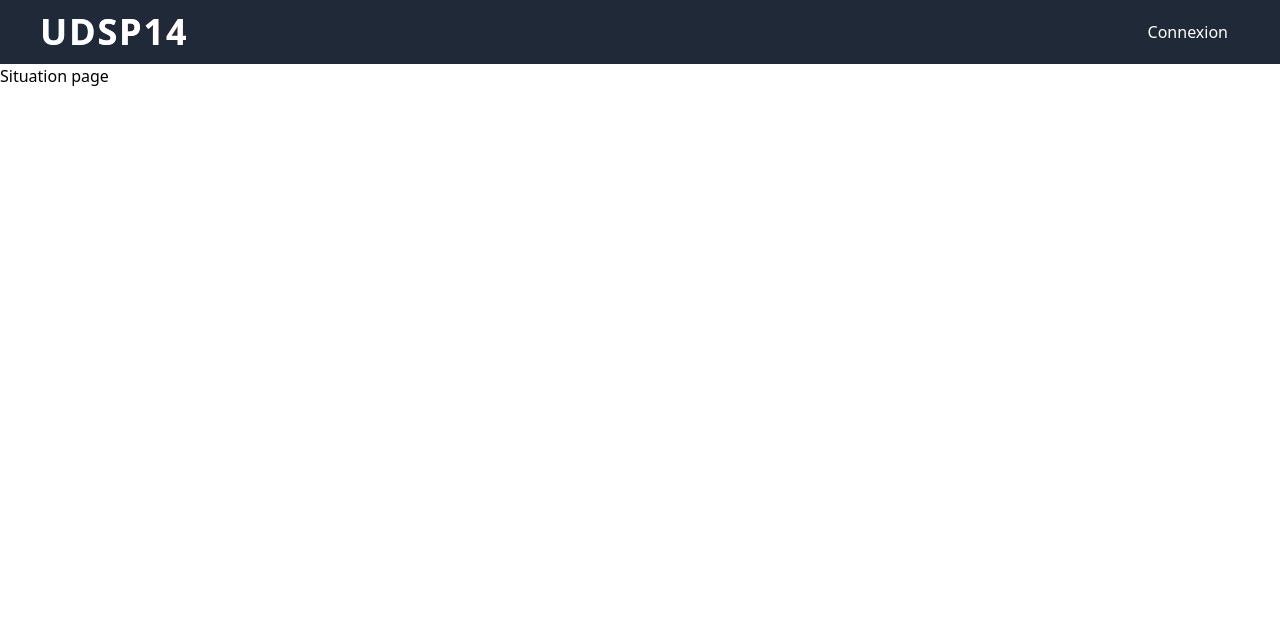
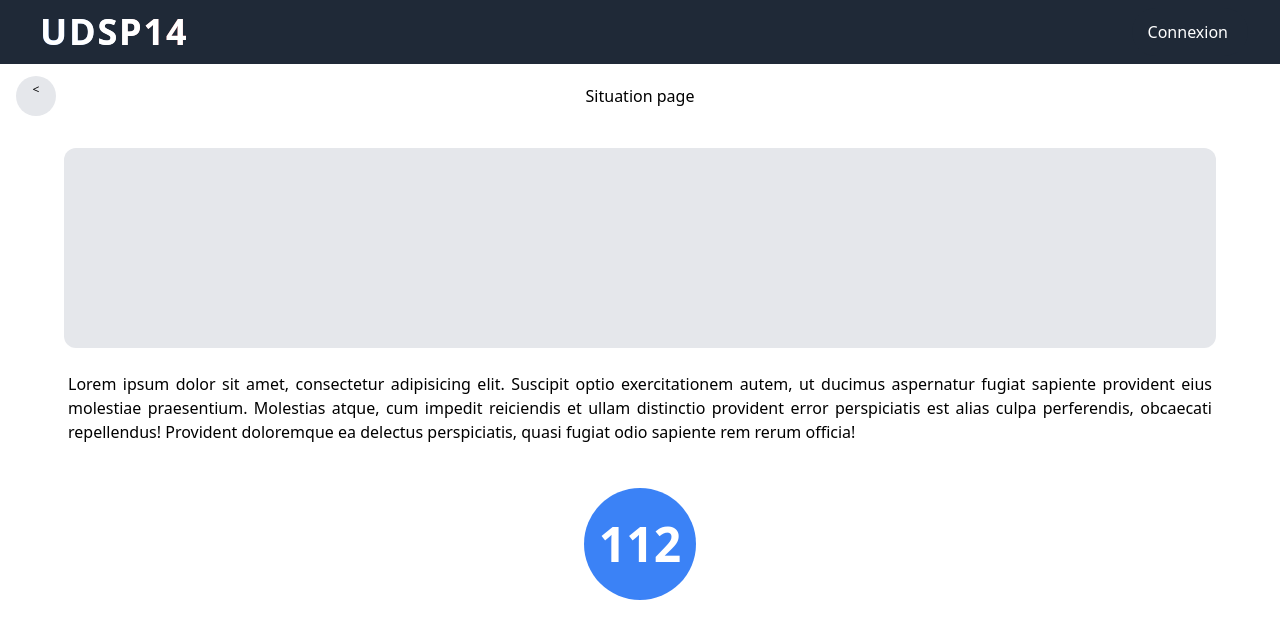
Before and after one commit to jonathan-fv/udsp14-react-front, a React (Create React App) app: page /situation in a window 1280 px wide. Shown: the top 638 px of the page. Built offline with nearby package versions, Linux system fonts and the light colour scheme.

Commit message:
[update-page-situation]

```diff
--- a/src/App.css
+++ b/src/App.css
@@ -1,20 +1,46 @@
-.containt{
+.containt {
   border: 1px solid red;
   display: flex;
   align-items: center;
   flex-direction: column;
 }
 
+.return-button {
+  position: absolute;
+  top: 60px;
+  left: 0;
+}
+
+.img-box {
+  width: 90%;
+  height: 200px;
+  margin: 20px auto;
+}
+
+.text-box {
+  width: 90%;
+  margin: 20px auto;
+}
+
+.cta-btn {
+  font-size: 3rem;
+  margin: 0 auto;
+  padding: 20px 15px;
+  color: white;
+  font-weight: bold;
+  transition: all 0.25s ease-in-out;
+}
+
 /* scale resolution for resolution under 1024px */
 @media screen and (max-width: 1024px) {
-    .containt{
+  .containt {
     height: auto;
   }
 }
 
 /* scale resolution for resolution above 1024px */
 @media screen and (min-width: 1400px) {
-    .containt{
+  .containt {
     height: calc(100vh - 64px);
   }
 }
--- a/src/components/situation/Situation.tsx
+++ b/src/components/situation/Situation.tsx
@@ -1,22 +1,24 @@
-import { Link } from "react-router-dom"
-import './Situation.css'
+import { Link } from "react-router-dom";
+import "./Situation.css";
 
 type Props = {
-    situation: string;
-}
+  situation: string;
+};
 
-const Situation = (props : Props) => {
-    const { situation } = props;
-    return (
-        <Link to="" className="bg-gray-100 shadow-lg shadow-black-500/50 rounded-md tracking-widest uppercase font-bold w-96 p-5 m-10 text-center link-situation hover:bg-gray-300">
-            { situation }
-        </Link>
-
-    )
-}
+const Situation = (props: Props) => {
+  const { situation } = props;
+  return (
+    <Link
+      to="/situation"
+      className="bg-gray-100 shadow-lg shadow-black-500/50 rounded-md tracking-widest uppercase font-bold w-96 p-5 m-10 text-center link-situation hover:bg-gray-300"
+    >
+      {situation}
+    </Link>
+  );
+};
 
 Situation.defaultProps = {
-    situation: 'Situation par defaut',
+  situation: "Situation par defaut",
 } as Props;
 
-export default Situation
+export default Situation;
--- a/src/pages/SituationPage.tsx
+++ b/src/pages/SituationPage.tsx
@@ -1,7 +1,36 @@
+import { Link } from "react-router-dom";
+import "../App.css";
+
 const SituationPage = () => {
-    return (
-        <h1>Situation page</h1>
-    );
-}
+  return (
+    <div>
+      <div className="flex justify-center">
+        <button className="return-button w-10 bg-gray-200 rounded-full m-4 p-1 text-2xl">
+          &#706;
+        </button>
+        <h1 className="p-5">Situation page</h1>
+      </div>
+      <div className="img-box bg-gray-200 rounded-xl"></div>
+      <div className="text-box p-1 text-justify">
+        <p>
+          Lorem ipsum dolor sit amet, consectetur adipisicing elit. Suscipit
+          optio exercitationem autem, ut ducimus aspernatur fugiat sapiente
+          provident eius molestiae praesentium. Molestias atque, cum impedit
+          reiciendis et ullam distinctio provident error perspiciatis est alias
+          culpa perferendis, obcaecati repellendus! Provident doloremque ea
+          delectus perspiciatis, quasi fugiat odio sapiente rem rerum officia!
+        </p>
+      </div>
+      <div className="cta-box flex justify-center mt-10">
+        <Link
+          to="/audio"
+          className="cta-btn rounded-full bg-blue-500 hover:bg-blue-600"
+        >
+          112
+        </Link>
+      </div>
+    </div>
+  );
+};
 
 export default SituationPage;
```
Lines whose indentation alone changed are shown as unchanged.
